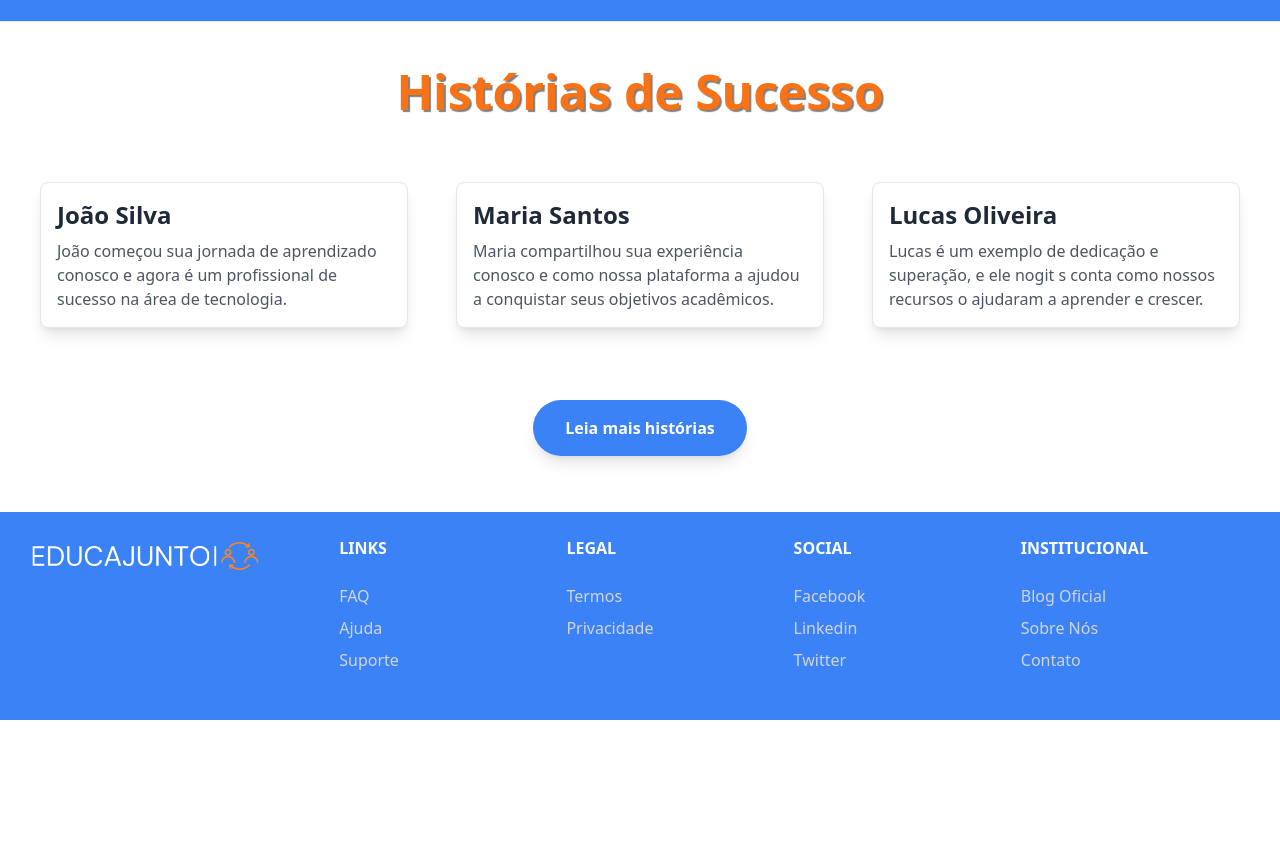
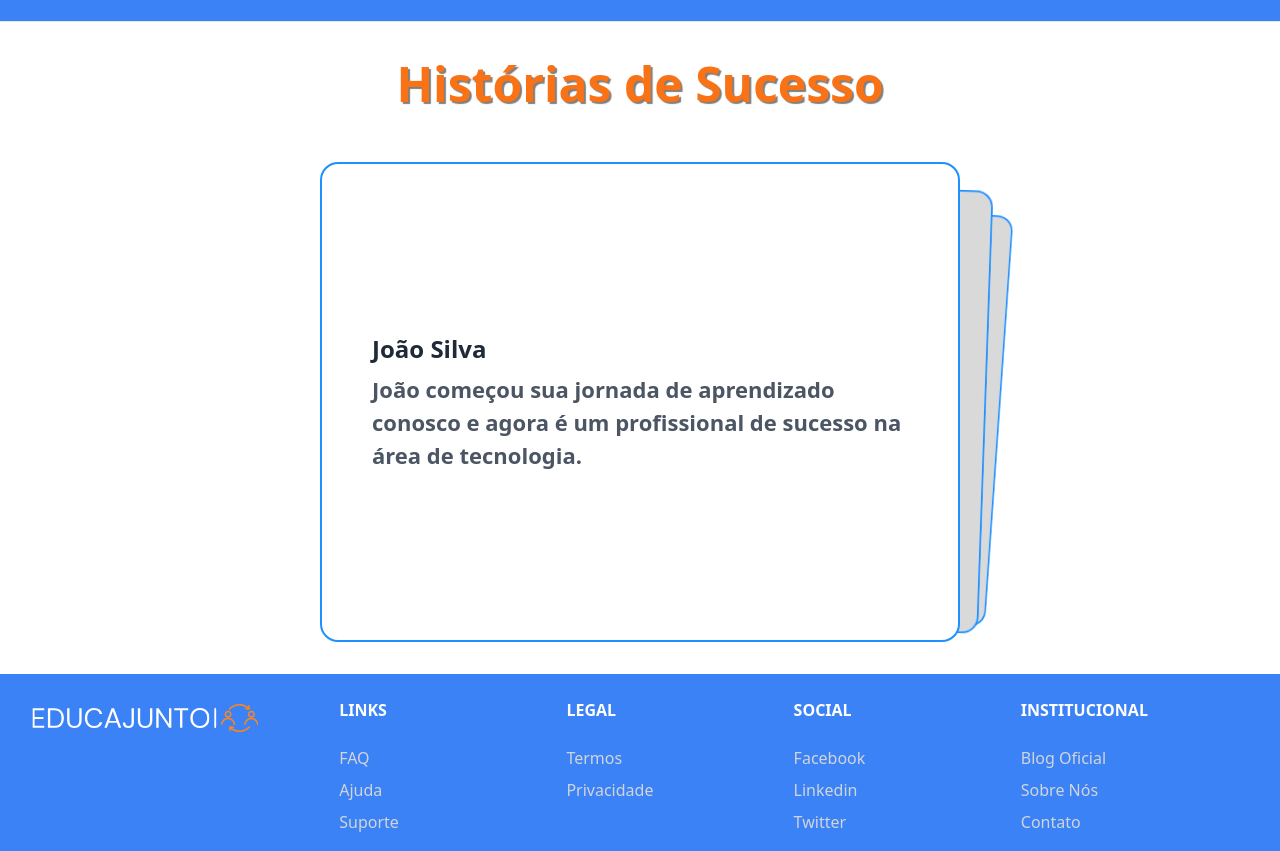
Before and after one commit to Projeto-Integrador-EducaJunto/frontend, a React (Vite) app: page / in a window 1280 px wide. Shown: the part 2420-3271 px from the top of the page. Before the commit the page ends 3140 px from the top, so only its background shows below. Built offline with nearby package versions, Linux system fonts and the light colour scheme; no server answers.

Commit message:
Implementando swiper.

```diff
--- a/package.json
+++ b/package.json
@@ -18,7 +18,8 @@
     "react-router-dom": "^6.22.0",
     "react-slick": "^0.29.0",
     "react-toastify": "9.1.2",
-    "slick-carousel": "^1.8.1"
+    "slick-carousel": "^1.8.1",
+    "swiper": "^11.0.6"
   },
   "devDependencies": {
     "@types/react": "^18.2.43",
--- /dev/null
+++ b/src/pages/home/Home.css
@@ -0,0 +1,16 @@
+.swiper {
+  width: 640px;
+  height: 480px;
+}
+
+.swiper-slide {
+  display: flex;
+  align-items: center;
+  justify-content: center;
+  border-radius: 18px;
+  font-size: 22px;
+  font-weight: bold;
+  padding: 50px;
+  background-color: #fff;
+  border: 2px solid dodgerblue;
+}
--- a/src/pages/home/Home.tsx
+++ b/src/pages/home/Home.tsx
@@ -1,16 +1,12 @@
 import "slick-carousel/slick/slick.css";
 import "slick-carousel/slick/slick-theme.css";
+import { Swiper, SwiperSlide } from 'swiper/react';
+import 'swiper/css';
+import 'swiper/css/effect-cards';
+import './Home.css';
+import { EffectCards } from 'swiper/modules';
 
 function Home() {
-    const settings = {
-        dots: true,
-        infinite: true,
-        speed: 500,
-        slidesToShow: 1,
-        slidesToScroll: 1,
-        autoplay: true,
-        autoplaySpeed: 2000
-    };
 
     return (
         <>
@@ -137,45 +133,43 @@ function Home() {
                 </div>
             </section>
 
-            <section className="bg-white py-8">
+            <section className="py-8 bg-white">
                 <div className="container mx-auto px-4">
-                    <h1 className="w-full my-2 text-5xl font-bold leading-tight text-center text-orange-500" style={{ textShadow: '2px 2px 1px rgba(0, 0, 0, 0.5)' }}>
+                    <h1 className="text-5xl font-bold leading-tight text-center text-orange-500 mb-12" style={{ textShadow: '2px 2px 1px rgba(0, 0, 0, 0.5)' }}>
                         Histórias de Sucesso
                     </h1>
-                    <div className="w-full mb-4">
-                        <div className="h-1 mx-auto w-64 rounded-t"></div>
-                    </div>
-                    <div className="flex flex-wrap justify-center mt-6">
-                        <div className="w-1/3 p-6">
-                            <div className="bg-white border rounded-lg shadow-lg p-4">
+
+                    <Swiper
+                        effect={'cards'}
+                        grabCursor={true}
+                        modules={[EffectCards]}
+                        className="mySwiper"
+                    >
+                        <SwiperSlide>
+                            <div className="flex flex-col">
                                 <h2 className="text-2xl font-bold text-gray-800 mb-2">João Silva</h2>
                                 <p className="text-gray-600">
                                     João começou sua jornada de aprendizado conosco e agora é um profissional de sucesso na área de tecnologia.
                                 </p>
                             </div>
-                        </div>
-                        <div className="w-full md:w-1/2 lg:w-1/3 p-6">
-                            <div className="bg-white border rounded-lg shadow-lg p-4">
+                        </SwiperSlide>
+                        <SwiperSlide>
+                            <div className="flex flex-col">
                                 <h2 className="text-2xl font-bold text-gray-800 mb-2">Maria Santos</h2>
                                 <p className="text-gray-600">
                                     Maria compartilhou sua experiência conosco e como nossa plataforma a ajudou a conquistar seus objetivos acadêmicos.
                                 </p>
                             </div>
-                        </div>
-                        <div className="w-full md:w-1/2 lg:w-1/3 p-6">
-                            <div className="bg-white border rounded-lg shadow-lg p-4">
+                        </SwiperSlide>
+                        <SwiperSlide>
+                            <div className="flex flex-col">
                                 <h2 className="text-2xl font-bold text-gray-800 mb-2">Lucas Oliveira</h2>
                                 <p className="text-gray-600">
-                                    Lucas é um exemplo de dedicação e superação, e ele nogit s conta como nossos recursos o ajudaram a aprender e crescer.
+                                    Lucas é um exemplo de dedicação e superação, e ele nos conta como nossos recursos o ajudaram a aprender e crescer.
                                 </p>
                             </div>
-                        </div>
-                    </div>
-                    <div className="flex items-center justify-center mt-6">
-                        <button className="mx-auto lg:mx-0 hover:underline bg-blue-500 text-white font-bold rounded-full my-6 py-4 px-8 shadow-lg hover:scale-105 duration-300">
-                            Leia mais histórias
-                        </button>
-                    </div>
+                        </SwiperSlide>
+                    </Swiper>
                 </div>
             </section>
         </>
```
Also changed, not shown: 1 other file (tests, documents, lock files or other folders).
